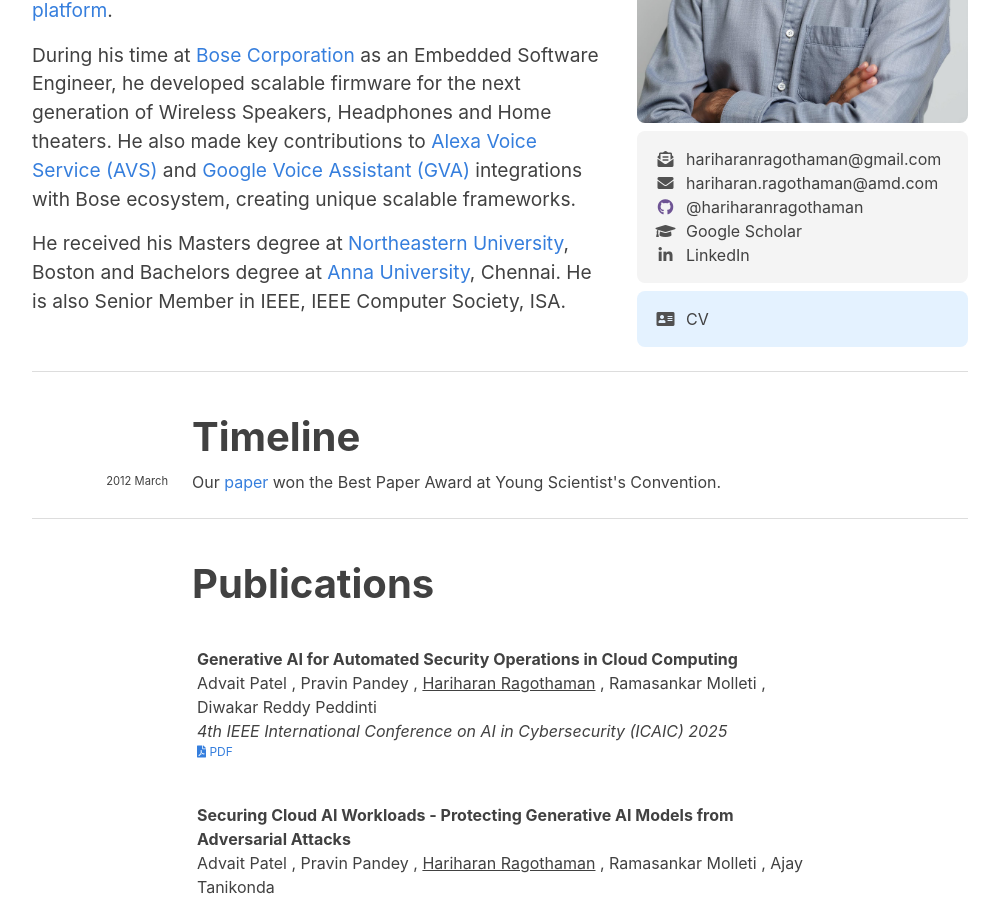
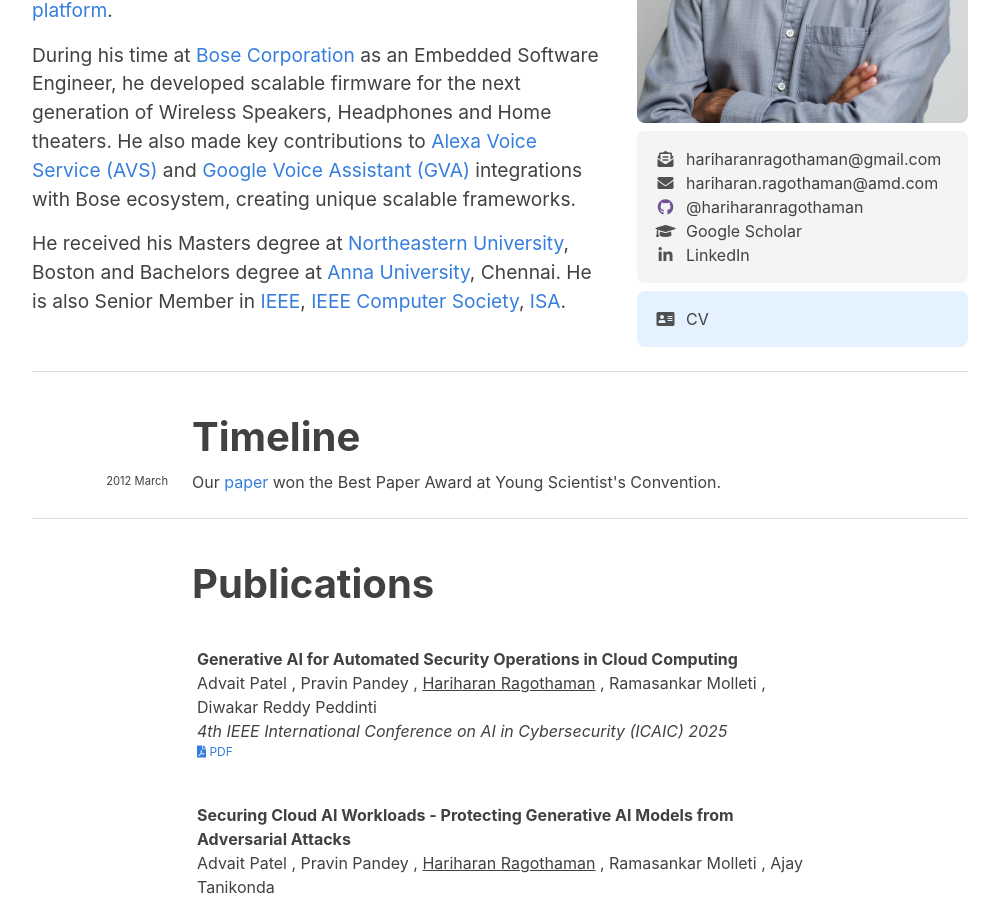
Before and after one commit to hariharanragothaman/hariharanragothaman.github.io, a Jekyll site: the page built from index.md, in a window 1280 px wide and 900 px high, scrolled down 465 px. Shown: the whole window, without its empty margins (140-1139 px from the left). Built offline with Jekyll 4.4.1, drawn with Linux system fonts in a browser that asks for light colours; nearby versions of some CDN libraries; some web fonts are replaced; some of the changed lines change nothing that is shown.

Commit message:
Polishes and Updates

```diff
--- a/index.md
+++ b/index.md
@@ -26,7 +26,7 @@
 	</div>
 	<div style="height: 1rem"></div>
 	<div class="intro-left">
-        He received his Masters degree at <a href="https://www.northeastern.edu/">Northeastern University</a>, Boston and Bachelors degree at <a href="https://www.annauniv.edu/">Anna University</a>, Chennai. He is also Senior Member in IEEE, IEEE Computer Society, ISA.
+        He received his Masters degree at <a href="https://www.northeastern.edu/">Northeastern University</a>, Boston and Bachelors degree at <a href="https://www.annauniv.edu/">Anna University</a>, Chennai. He is also Senior Member in <a href="https://www.ieee.org/">IEEE</a>, <a href="https://www.computer.org/">IEEE Computer Society</a>, <a href="https://www.isa.org/">ISA</a>.
 	</div>
 	<div style="height: 1rem"></div>
 </div>
```
